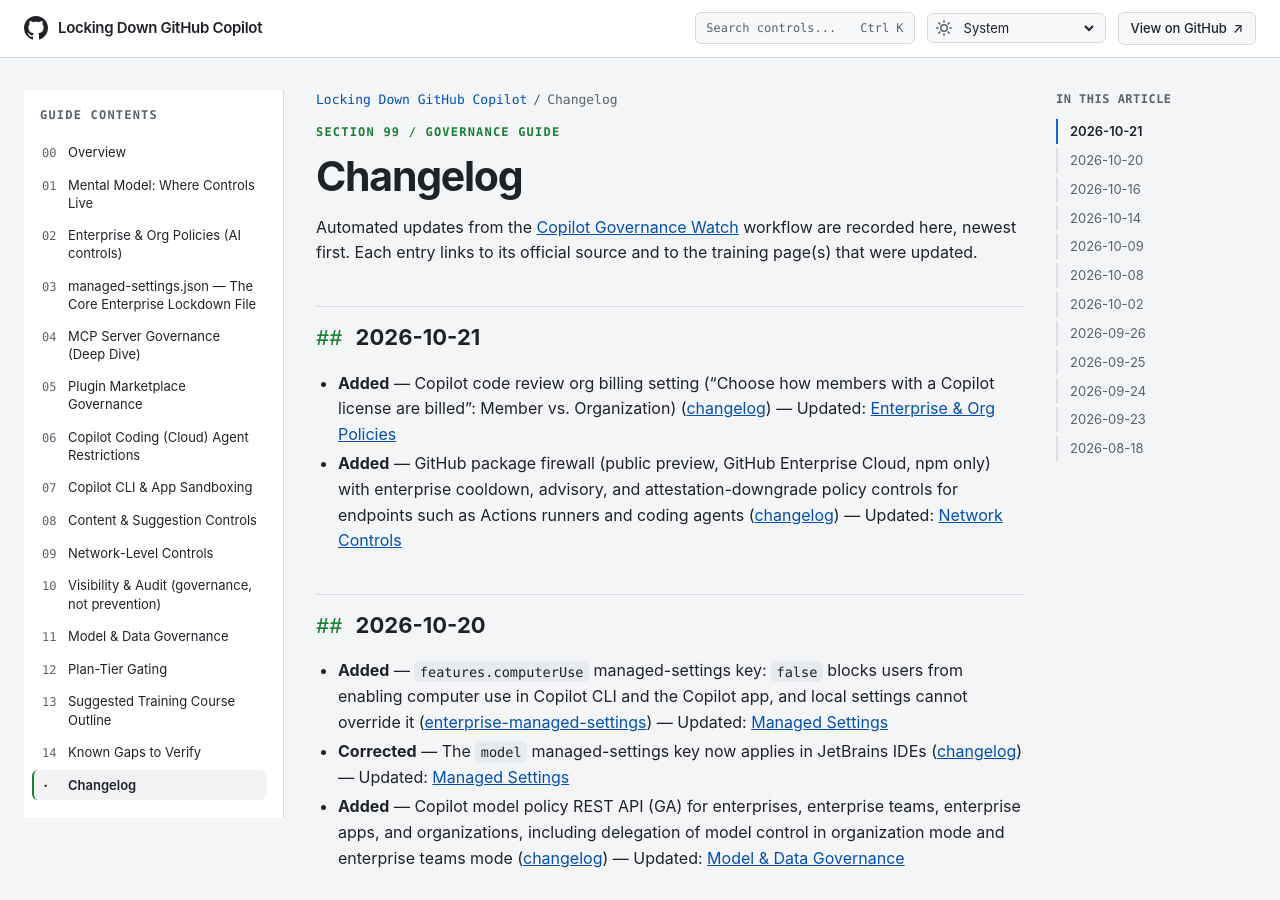
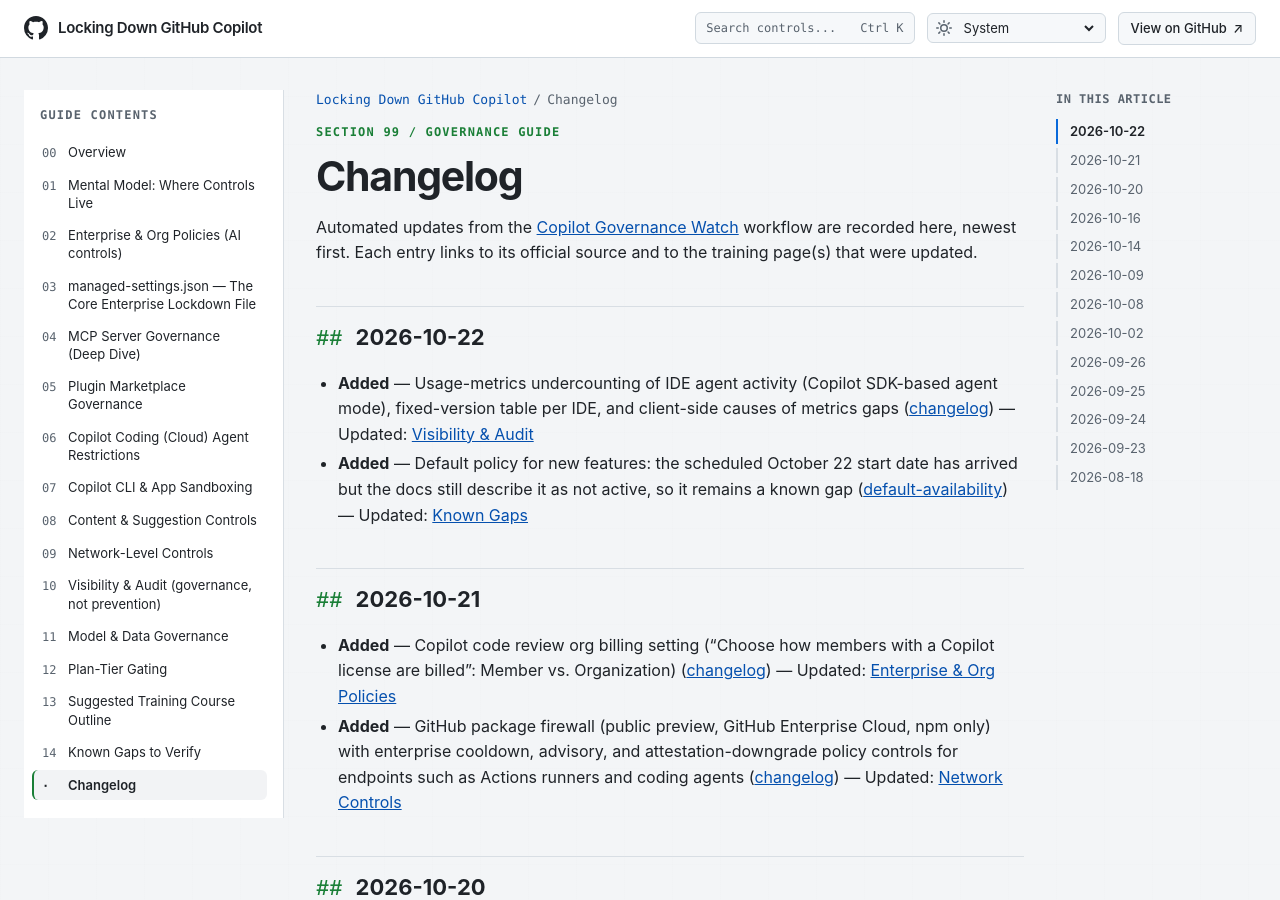
Before and after one commit to beardofedu/copilot-governance-training, a Jekyll site: the page built from docs/CHANGELOG.md, in a window 1280 px wide and 900 px high. Built offline with Jekyll 4.4.1, drawn with Linux system fonts in a browser that asks for light colours.

Commit message:
Document IDE agent-activity usage metrics gap

```diff
--- /dev/null
+++ b/docs/_data/governance-watch-state.json
@@ -0,0 +1,12 @@
+{
+  "sources": {
+    "blog": {
+      "reviewed_through": "2026-10-22",
+      "note": "GitHub Blog and changelog. Backlog from 2026-09-20 through 2026-10-22 reviewed via web_fetch on the changelog index and September archive."
+    },
+    "docs": {
+      "reviewed_through": "2026-10-21",
+      "note": "GitHub Copilot documentation, reviewed through web_fetch or the github/docs MCP fallback."
+    }
+  }
+}
--- a/docs/sections/audit-visibility.md
+++ b/docs/sections/audit-visibility.md
@@ -3,7 +3,7 @@ layout: default
 title: "Visibility & Audit (governance, not prevention)"
 nav_order: 10
 permalink: /sections/audit-visibility/
-last_reviewed: 2026-10-16
+last_reviewed: 2026-10-22
 ---
 
 # Visibility & Audit (governance, not prevention)
@@ -17,6 +17,16 @@ last_reviewed: 2026-10-16
 - **Does not capture local IDE/CLI prompt content** — that needs a custom telemetry pipeline (see the [`telemetry` key]({{ '/sections/managed-settings/#telemetry-capture-controls' | relative_url }})).
 - 180-day retention in UI; stream to SIEM (Splunk, Sentinel) for longer retention/alerting.
 - Separate Copilot usage metrics dashboard/API for adoption/usage reporting (access itself gated by the "Copilot Metrics API" policy).
+- **IDE agent-activity undercounting:** IDE versions that moved agent mode to the Copilot SDK didn't identify their IDE, so most agent activity (and agent lines of code) was left out of usage metrics, and some was counted as Copilot CLI activity. Billing isn't affected, and GitHub can't backfill missing data. Fix status per [GitHub's notice](https://github.blog/changelog/2026-10-06-update-your-ide-to-restore-agent-activity-in-copilot-usage-metrics/):
+
+  | IDE | Fixed version | Availability (as announced Oct 6, 2026) |
+  |---|---|---|
+  | Visual Studio Code | 1.139.0+ | Available |
+  | Visual Studio | 18.12 | Expected October 2026 |
+  | JetBrains IDEs | Next plugin release | Expected by late October 2026 |
+  | Eclipse, Xcode | Next plugin release | Expected by November 2026 |
+
+  Other client-side gaps in metrics: IDE telemetry disabled, proxies/firewalls blocking the Copilot telemetry endpoint, outdated IDE/extension versions. Per-user reports expose `last_known_ide_version` and `last_known_plugin_version` in `totals_by_ide` to spot outdated clients ([source](https://github.blog/changelog/2026-10-06-update-your-ide-to-restore-agent-activity-in-copilot-usage-metrics/)).
 
 ### Session data governance (CLI & Copilot app)
 > **Official documentation**
--- a/docs/sections/known-gaps.md
+++ b/docs/sections/known-gaps.md
@@ -3,12 +3,12 @@ layout: default
 title: "Known Gaps to Verify"
 nav_order: 14
 permalink: /sections/known-gaps/
-last_reviewed: 2026-10-16
+last_reviewed: 2026-10-22
 ---
 
 # Known Gaps to Verify
 
-Reviewed against official GitHub documentation on **October 16, 2026**.
+Reviewed against official GitHub documentation on **October 22, 2026**.
 
 ## Verified answers
 
@@ -26,7 +26,7 @@ GitHub announced that **local sandboxing** is generally available in Copilot CLI
 > **Official documentation**
 > - [Default availability for Copilot features and models](https://docs.github.com/en/copilot/concepts/enterprise/default-availability)
 
-GitHub says the policy is configurable but **not yet active** and is scheduled to apply starting **October 22, 2026**. It is enabled by default; absent a change to the schedule or policy, unconfigured eligible features will be enabled then. Recheck the documentation after that date before saying the behavior is live.
+GitHub says the policy is configurable but **not yet active** and is scheduled to apply starting **October 22, 2026**. It is enabled by default; absent a change to the schedule or policy, unconfigured eligible features will be enabled then. Recheck the documentation after that date before saying the behavior is live. As of **October 22, 2026** (the scheduled start date), the [default availability page](https://docs.github.com/en/copilot/concepts/enterprise/default-availability) still says the policy "is not currently active" and the [changelog](https://github.blog/changelog/2026-09-24-default-enablement-of-copilot-features-for-copilot-business-and-enterprise/) says it takes effect on October 22; the docs had not yet been updated to confirm it is live.
 
 ## Still to verify
 
```
Also changed, not shown: docs/CHANGELOG.md.
